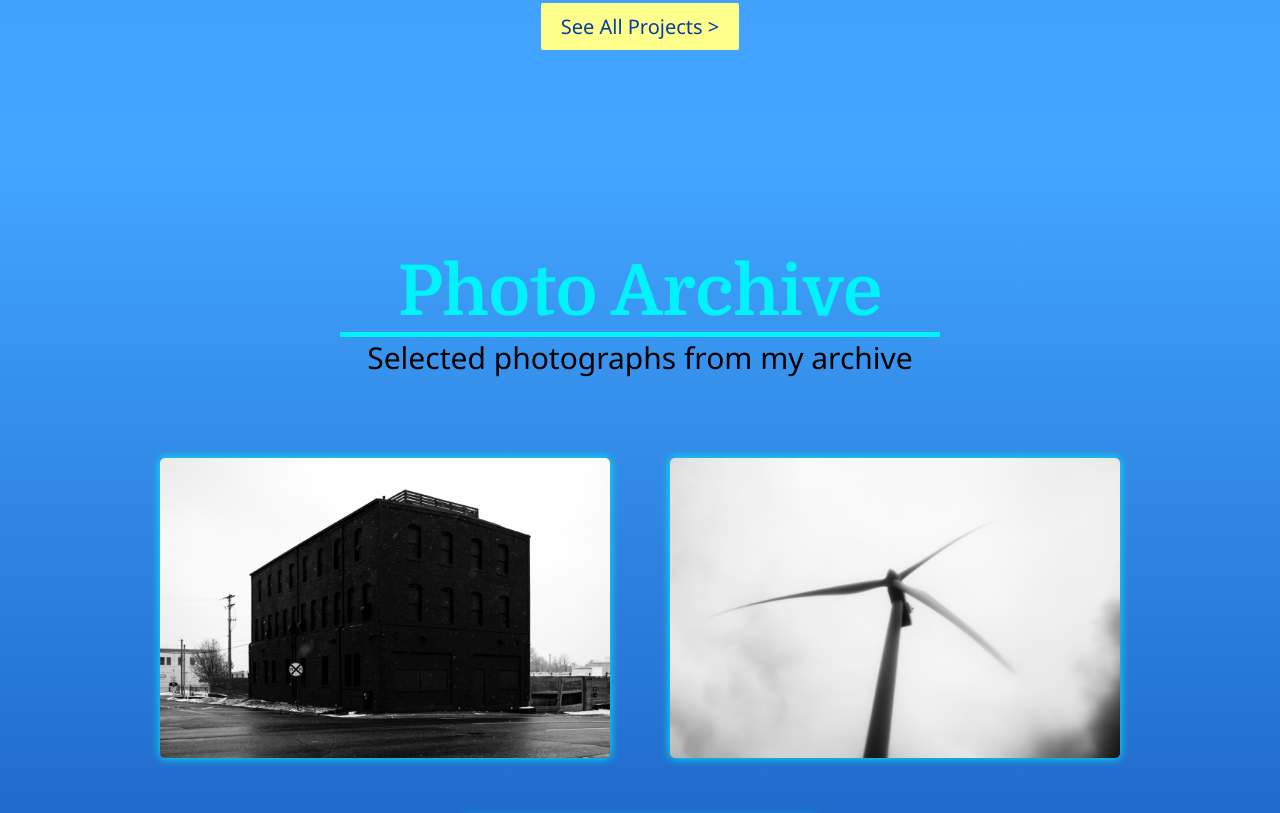
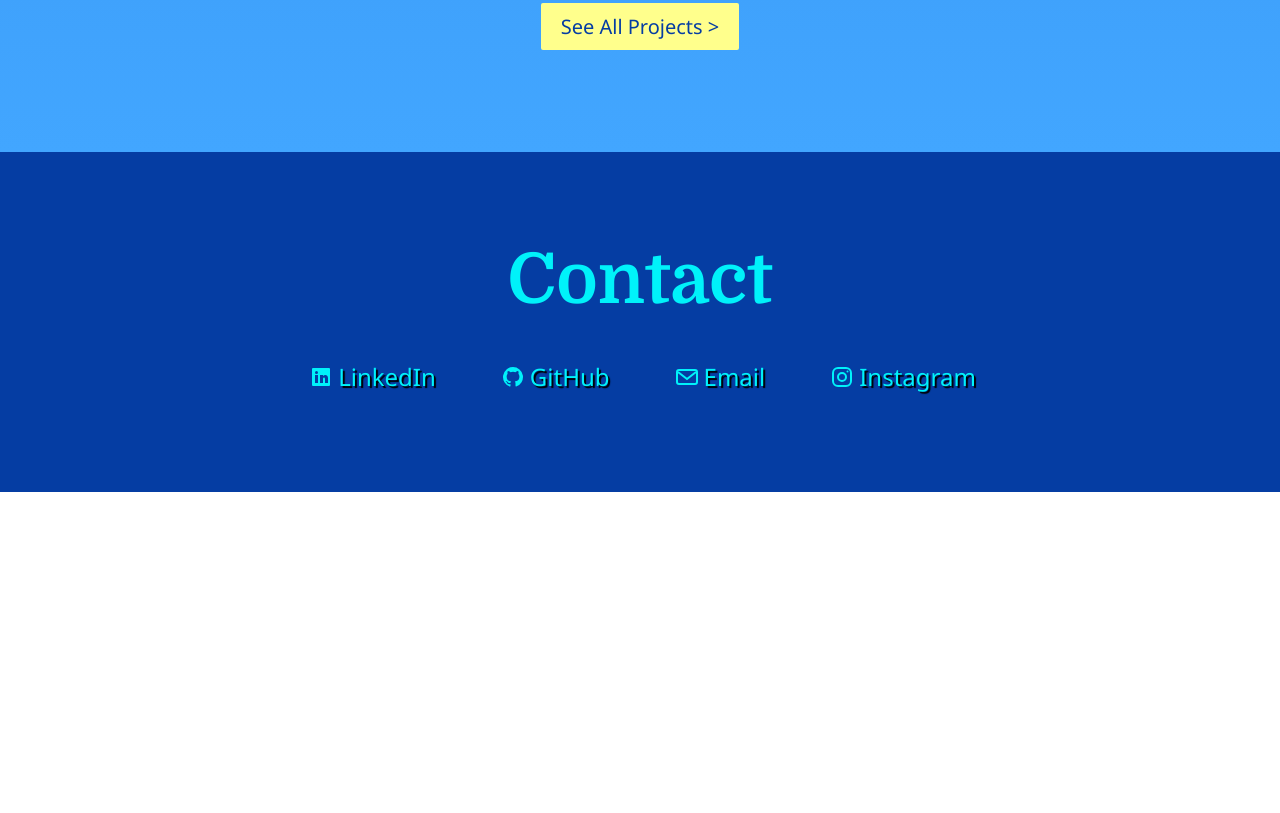
Before and after one commit to leggw/Personal-Portfolio, a plain HTML site: page index.html in a window 1280 px wide. Shown: the part 2827-3640 px from the top of the page. After the commit the page ends 3319 px from the top, so only its background shows below. Drawn offline with Linux system fonts and the light colour scheme.

Commit message:
section changes

```diff
--- a/index.html
+++ b/index.html
@@ -216,7 +216,7 @@
         </section>
 
         <!--photo archive link section-->
-        <section id="photos" class="photos">
+        <!-- <section id="photos" class="photos">
             <div class="photos-header">
                 <h2>Photo Archive</h2>
                 <p>Selected photographs from my archive</p>
@@ -229,7 +229,7 @@
             <a id="photo-link" href="https://www.wlegg.com/" class="photo-link" target="_blank">
                 See Photo Archive &gt;
             </a>
-        </section>
+        </section> -->
 
         <!--contact section-->
         <section id="contact" class="contact">
```
